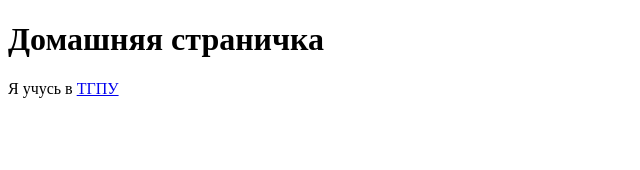
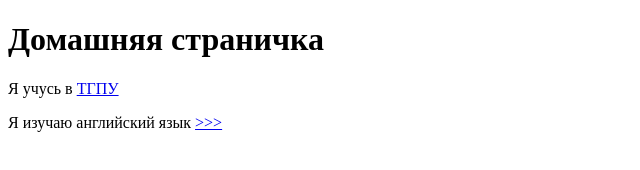
Before and after one commit to AnastasiaDmit/AnastasiaDmit.github.io, a plain HTML site: page index.html in a window 1280 px wide. Shown: the whole page, without its empty margins (0-640 px from the left). Drawn offline with Linux system fonts and the light colour scheme.

Commit message:
добавила страницу английский язык

```diff
--- a/index.html
+++ b/index.html
@@ -10,5 +10,8 @@
         <h1>Домашняя страничка</h1>
         <p>Я учусь в
         <a href="https://www.tspu.edu.ru">ТГПУ</a> </p>
+        <p>Я изучаю английский язык
+        <a href="https://anastasiadmit.github.io/page1.html">>>></a> </p>
+
     </body>
 </html>
```
